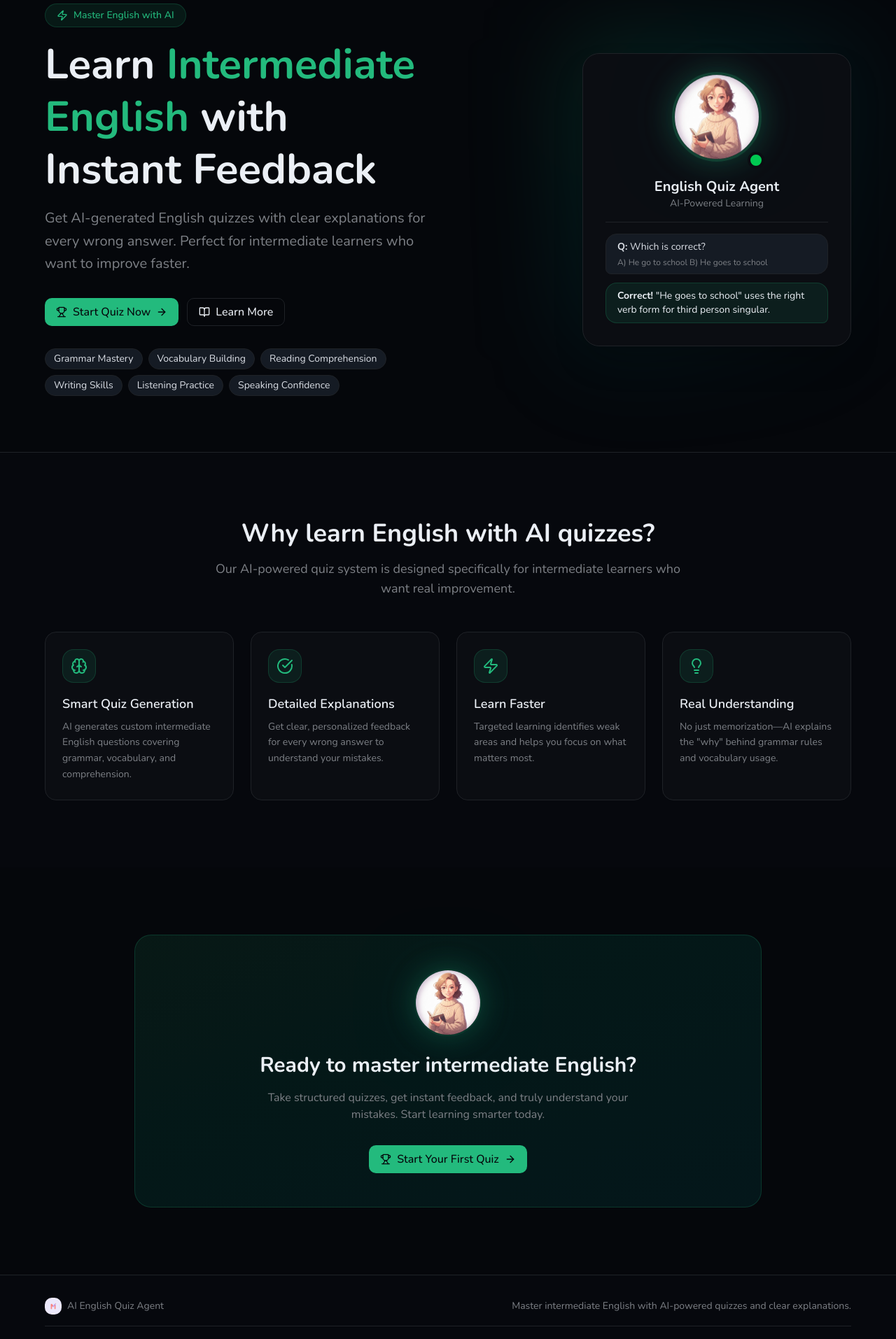
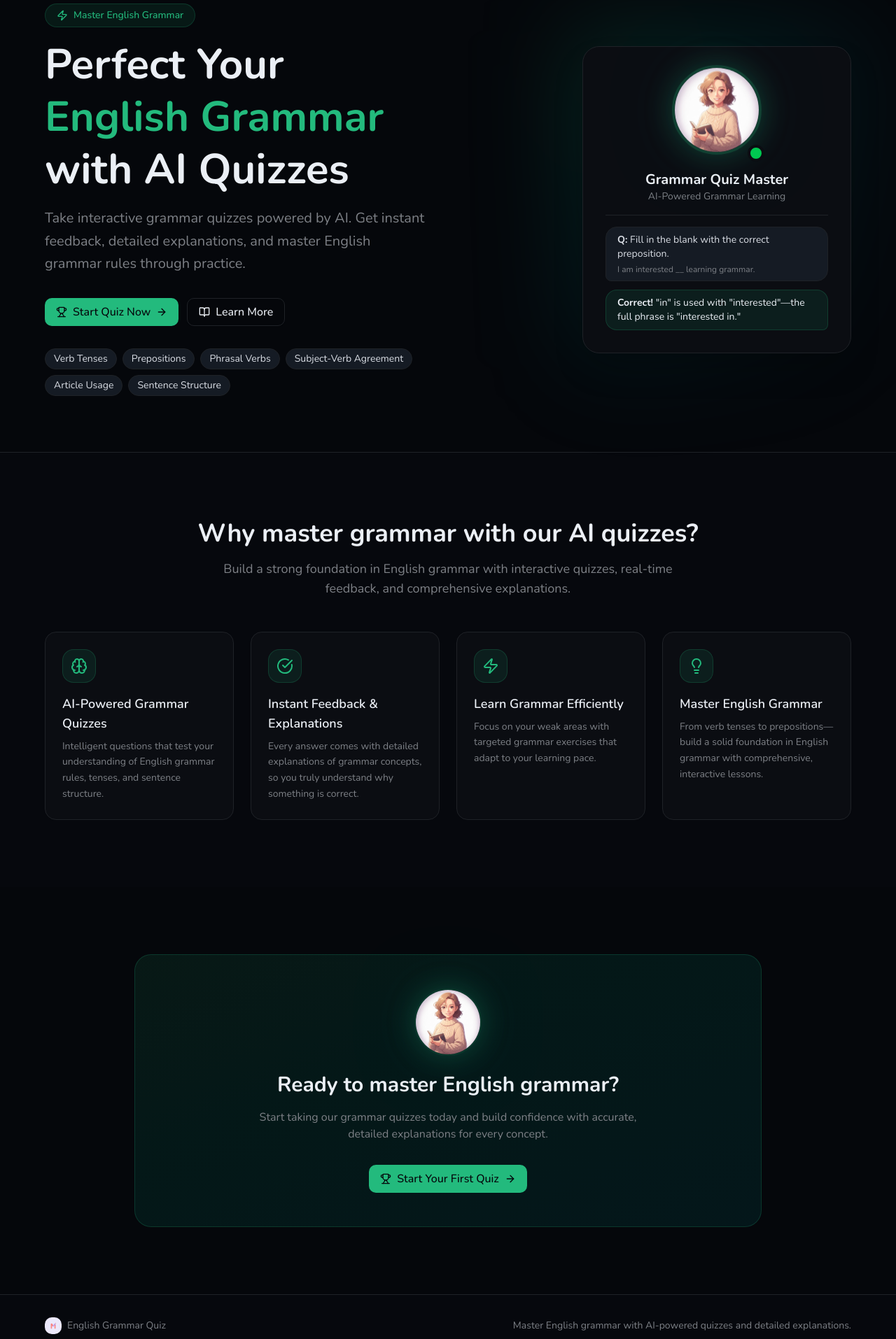
Before and after one commit to rachmatm/v0-web-study-companion, a Next.js app: page / in a window 1280 px wide. Shown: the part 140-2054 px from the top of the page at 70% size. Built offline with nearby package versions, Linux system fonts and the light colour scheme.

Commit message:
feat: revamp English learning features to focus on grammar mastery
Co-authored-by: Rachmat Maulana <1314120+rachmatm@users.noreply.github.com>

```diff
--- a/app/page.tsx
+++ b/app/page.tsx
@@ -17,33 +17,33 @@ import {
 const FEATURES = [
   {
     icon: Brain,
-    title: 'Smart Quiz Generation',
-    description: 'AI generates custom intermediate English questions covering grammar, vocabulary, and comprehension.',
+    title: 'AI-Powered Grammar Quizzes',
+    description: 'Intelligent questions that test your understanding of English grammar rules, tenses, and sentence structure.',
   },
   {
     icon: CheckCircle,
-    title: 'Detailed Explanations',
-    description: 'Get clear, personalized feedback for every wrong answer to understand your mistakes.',
+    title: 'Instant Feedback & Explanations',
+    description: 'Every answer comes with detailed explanations of grammar concepts, so you truly understand why something is correct.',
   },
   {
     icon: Zap,
-    title: 'Learn Faster',
-    description: 'Targeted learning identifies weak areas and helps you focus on what matters most.',
+    title: 'Learn Grammar Efficiently',
+    description: 'Focus on your weak areas with targeted grammar exercises that adapt to your learning pace.',
   },
   {
     icon: Lightbulb,
-    title: 'Real Understanding',
-    description: 'No just memorization—AI explains the "why" behind grammar rules and vocabulary usage.',
+    title: 'Master English Grammar',
+    description: 'From verb tenses to prepositions—build a solid foundation in English grammar with comprehensive, interactive lessons.',
   },
 ]
 
 const LEVELS = [
-  'Grammar Mastery',
-  'Vocabulary Building',
-  'Reading Comprehension',
-  'Writing Skills',
-  'Listening Practice',
-  'Speaking Confidence',
+  'Verb Tenses',
+  'Prepositions',
+  'Phrasal Verbs',
+  'Subject-Verb Agreement',
+  'Article Usage',
+  'Sentence Structure',
 ]
 
 export default function HomePage() {
@@ -60,13 +60,13 @@ export default function HomePage() {
               <div className="space-y-4">
                 <div className="inline-flex items-center gap-2 bg-primary/10 text-primary px-4 py-1.5 rounded-full text-sm font-medium border border-primary/20">
                   <Zap className="w-4 h-4" />
-                  Master English with AI
+                  Master English Grammar
                 </div>
                 <h1 className="text-4xl md:text-5xl lg:text-6xl font-bold text-foreground leading-tight text-balance">
-                  Learn <span className="text-primary">Intermediate English</span> with Instant Feedback
+                  Perfect Your <span className="text-primary">English Grammar</span> with AI Quizzes
                 </h1>
                 <p className="text-lg md:text-xl text-muted-foreground leading-relaxed max-w-xl mx-auto lg:mx-0 text-pretty">
-                  Get AI-generated English quizzes with clear explanations for every wrong answer. Perfect for intermediate learners who want to improve faster.
+                  Take interactive grammar quizzes powered by AI. Get instant feedback, detailed explanations, and master English grammar rules through practice.
                 </p>
               </div>
 
@@ -123,21 +123,21 @@ export default function HomePage() {
                     </div>
 
                     <div>
-                      <h3 className="text-xl font-bold text-foreground">English Quiz Agent</h3>
-                      <p className="text-muted-foreground text-sm">AI-Powered Learning</p>
+                      <h3 className="text-xl font-bold text-foreground">Grammar Quiz Master</h3>
+                      <p className="text-muted-foreground text-sm">AI-Powered Grammar Learning</p>
                     </div>
 
                     {/* Sample quiz preview */}
                     <div className="w-full space-y-3 pt-4 border-t border-border">
                       <div className="bg-secondary rounded-2xl rounded-bl-sm px-4 py-2 text-sm text-left border border-border">
                         <p className="text-secondary-foreground">
-                          <strong>Q:</strong> Which is correct?
+                          <strong>Q:</strong> Fill in the blank with the correct preposition.
                         </p>
-                        <p className="text-xs text-muted-foreground mt-1">A) He go to school B) He goes to school</p>
+                        <p className="text-xs text-muted-foreground mt-1">I am interested __ learning grammar.</p>
                       </div>
                       <div className="bg-primary/10 rounded-2xl rounded-br-sm px-4 py-2 text-sm text-left border border-primary/20">
                         <p className="text-foreground">
-                          <strong>Correct!</strong> "He goes to school" uses the right verb form for third person singular.
+                          <strong>Correct!</strong> "in" is used with "interested"—the full phrase is "interested in."
                         </p>
                       </div>
                     </div>
@@ -154,10 +154,10 @@ export default function HomePage() {
         <div className="max-w-6xl mx-auto">
           <div className="text-center space-y-4 mb-12">
             <h2 className="text-3xl md:text-4xl font-bold text-foreground">
-              Why learn English with AI quizzes?
+              Why master grammar with our AI quizzes?
             </h2>
             <p className="text-lg text-muted-foreground max-w-2xl mx-auto">
-              Our AI-powered quiz system is designed specifically for intermediate learners who want real improvement.
+              Build a strong foundation in English grammar with interactive quizzes, real-time feedback, and comprehensive explanations.
             </p>
           </div>
 
@@ -190,10 +190,10 @@ export default function HomePage() {
               <MikaCharacter size="lg" />
             </div>
             <h2 className="text-2xl md:text-3xl font-bold text-foreground mb-4">
-              Ready to master intermediate English?
+              Ready to master English grammar?
             </h2>
             <p className="text-muted-foreground mb-8 max-w-xl mx-auto">
-              Take structured quizzes, get instant feedback, and truly understand your mistakes. Start learning smarter today.
+              Start taking our grammar quizzes today and build confidence with accurate, detailed explanations for every concept.
             </p>
             <Button asChild size="lg" className="gap-2 text-base px-8">
               <Link href="/study">
@@ -219,12 +219,12 @@ export default function HomePage() {
                   className="object-cover"
                 />
               </div>
-              <span>AI English Quiz Agent</span>
+              <span>English Grammar Quiz</span>
             </div>
-            <p>Master intermediate English with AI-powered quizzes and clear explanations.</p>
+            <p>Master English grammar with AI-powered quizzes and detailed explanations.</p>
           </div>
           <div className="border-t border-border w-full pt-4 text-center">
-            <p>&copy; {new Date().getFullYear()} AI English Quiz. Created by{' '}
+            <p>&copy; {new Date().getFullYear()} English Grammar Quiz. Created by{' '}
               <a href="mailto:maulana.rachmat@gmail.com" className="text-primary hover:underline">
                 maulana.rachmat@gmail.com
               </a>
```
